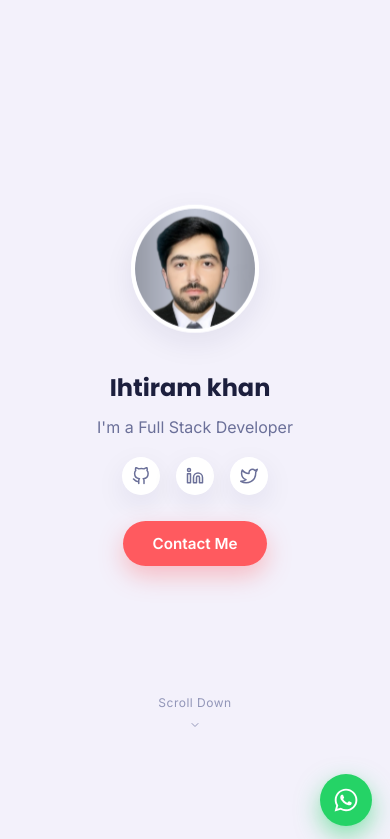
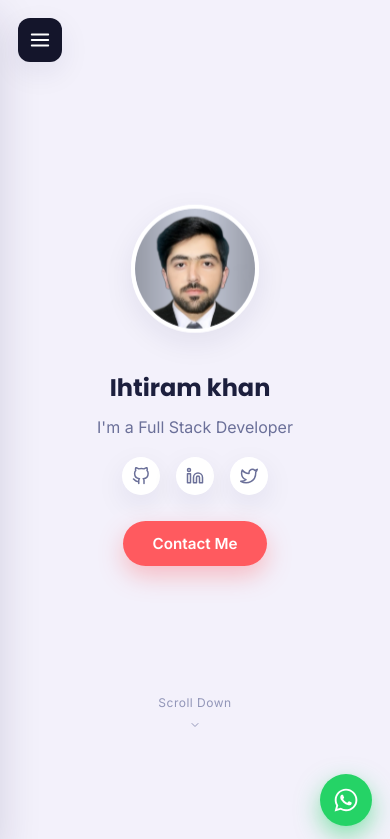
Before and after one commit to ihtiramkhan9798/my-portfolio, a React (Vite) app: page / in a window 390 px wide. Shown: the top 839 px of the page. Built offline with nearby package versions, Linux system fonts and the light colour scheme.

Commit message:
changes recieved

```diff
--- a/src/components/Sidebar.css
+++ b/src/components/Sidebar.css
@@ -11,6 +11,34 @@
   padding: 26px 0;
   z-index: 100;
   transition: background 0.3s ease;
+}
+
+/* Nav-item text labels: hidden on the icon-only desktop rail,
+   shown once the sidebar becomes a mobile drawer (see media query below). */
+.sidebar-link-label {
+  display: none;
+}
+
+/* Hamburger button that opens the drawer on mobile. Hidden on desktop. */
+.sidebar-toggle {
+  display: none;
+  position: fixed;
+  top: 18px;
+  left: 18px;
+  width: 44px;
+  height: 44px;
+  border-radius: 12px;
+  align-items: center;
+  justify-content: center;
+  background: var(--sidebar-bg);
+  color: #fff;
+  box-shadow: var(--shadow-card);
+  z-index: 200;
+}
+
+/* Dark overlay behind the open mobile drawer */
+.sidebar-backdrop {
+  display: none;
 }
 
 .sidebar-logo {
@@ -76,5 +104,68 @@
 }
 
 @media (max-width: 900px) {
-  .sidebar { display: none; }
+  /* Show the hamburger button */
+  .sidebar-toggle {
+    display: flex;
+  }
+
+  /* Turn the sidebar into an off-canvas drawer instead of hiding it */
+  .sidebar {
+    width: 240px;
+    align-items: stretch;
+    padding: 26px 18px;
+    transform: translateX(-100%);
+    transition: transform 0.3s ease;
+    box-shadow: var(--shadow-card-hover);
+  }
+
+  .sidebar.open {
+    transform: translateX(0);
+  }
+
+  .sidebar-logo {
+    align-self: flex-start;
+    margin-left: 4px;
+  }
+
+  /* Expand links into full-width rows with icon + label, like a real menu */
+  .sidebar-nav {
+    width: 100%;
+  }
+
+  .sidebar-link,
+  .sidebar-theme-toggle {
+    width: 100%;
+    justify-content: flex-start;
+    gap: 14px;
+    padding: 0 12px;
+    border-radius: var(--radius-sm);
+  }
+
+  .sidebar-theme-toggle {
+    border-radius: var(--radius-sm);
+  }
+
+  .sidebar-link-label {
+    display: inline-block;
+    font-size: 0.95rem;
+    font-weight: 500;
+  }
+
+  /* Backdrop appears behind the drawer once it's open */
+  .sidebar-backdrop {
+    display: block;
+    position: fixed;
+    inset: 0;
+    background: rgba(0, 0, 0, 0.5);
+    opacity: 0;
+    pointer-events: none;
+    transition: opacity 0.3s ease;
+    z-index: 90;
+  }
+
+  .sidebar-backdrop.show {
+    opacity: 1;
+    pointer-events: auto;
+  }
 }
--- a/src/components/Sidebar.jsx
+++ b/src/components/Sidebar.jsx
@@ -1,7 +1,7 @@
 import React, { useEffect, useState } from 'react'
 import {
   FiHome, FiUser, FiBriefcase, FiLayers, FiAward,
-  FiCheckSquare, FiMessageCircle, FiSun, FiMoon,
+  FiCheckSquare, FiMessageCircle, FiSun, FiMoon, FiMenu, FiX,
 } from 'react-icons/fi'
 import { useTheme } from '../ThemeContext'
 import { useSmoothScroll } from '../SmoothScroll'
@@ -21,6 +21,7 @@ export default function Sidebar() {
   const { theme, toggleTheme } = useTheme()
   const { scrollTo } = useSmoothScroll()
   const [active, setActive] = useState('home')
+  const [isOpen, setIsOpen] = useState(false)
 
   useEffect(() => {
     const sections = NAV_ITEMS.map((n) => document.getElementById(n.id)).filter(Boolean)
@@ -36,12 +37,36 @@ export default function Sidebar() {
     return () => observer.disconnect()
   }, [])
 
+  // Lock page scroll while the mobile drawer is open
+  useEffect(() => {
+    document.body.style.overflow = isOpen ? 'hidden' : ''
+    return () => { document.body.style.overflow = '' }
+  }, [isOpen])
+
   const goTo = (id) => {
     scrollTo(`#${id}`)
+    setIsOpen(false)
   }
 
   return (
-    <aside className="sidebar">
+    <>
+      {/* Hamburger button - visible on mobile only (see Sidebar.css) */}
+      <button
+        className="sidebar-toggle"
+        onClick={() => setIsOpen((prev) => !prev)}
+        aria-label={isOpen ? 'Close menu' : 'Open menu'}
+        aria-expanded={isOpen}
+      >
+        {isOpen ? <FiX size={22} /> : <FiMenu size={22} />}
+      </button>
+
+      {/* Backdrop shown behind the drawer on mobile */}
+      <div
+        className={`sidebar-backdrop ${isOpen ? 'show' : ''}`}
+        onClick={() => setIsOpen(false)}
+      />
+
+      <aside className={`sidebar ${isOpen ? 'open' : ''}`}>
         <div className="sidebar-logo">I</div>
 
         <nav className="sidebar-nav">
@@ -54,6 +79,7 @@ export default function Sidebar() {
               title={label}
             >
               <Icon size={19} />
+              <span className="sidebar-link-label">{label}</span>
             </button>
           ))}
         </nav>
@@ -65,7 +91,9 @@ export default function Sidebar() {
           title="Toggle dark / light mode"
         >
           {theme === 'light' ? <FiMoon size={19} /> : <FiSun size={19} />}
+          <span className="sidebar-link-label">{theme === 'light' ? 'Dark mode' : 'Light mode'}</span>
         </button>
       </aside>
+    </>
   )
 }
```
Lines whose indentation alone changed are shown as unchanged.
